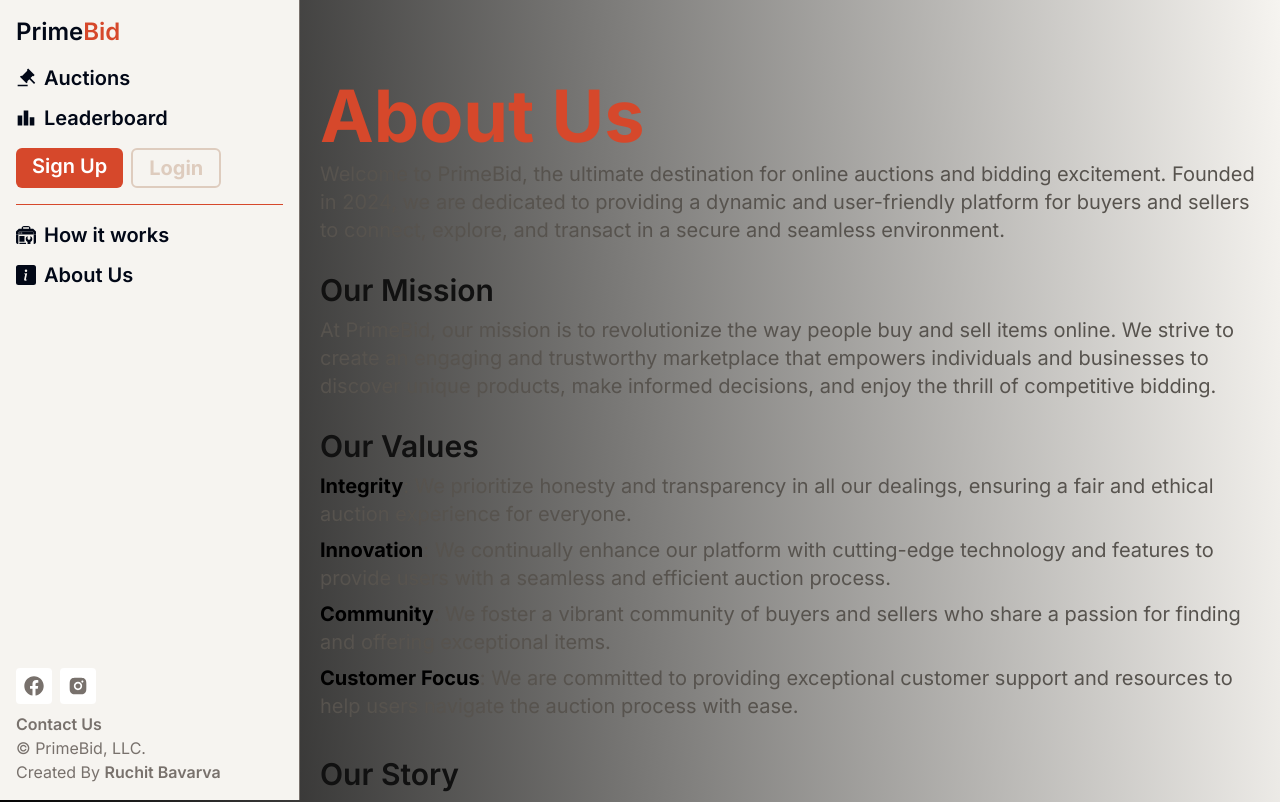
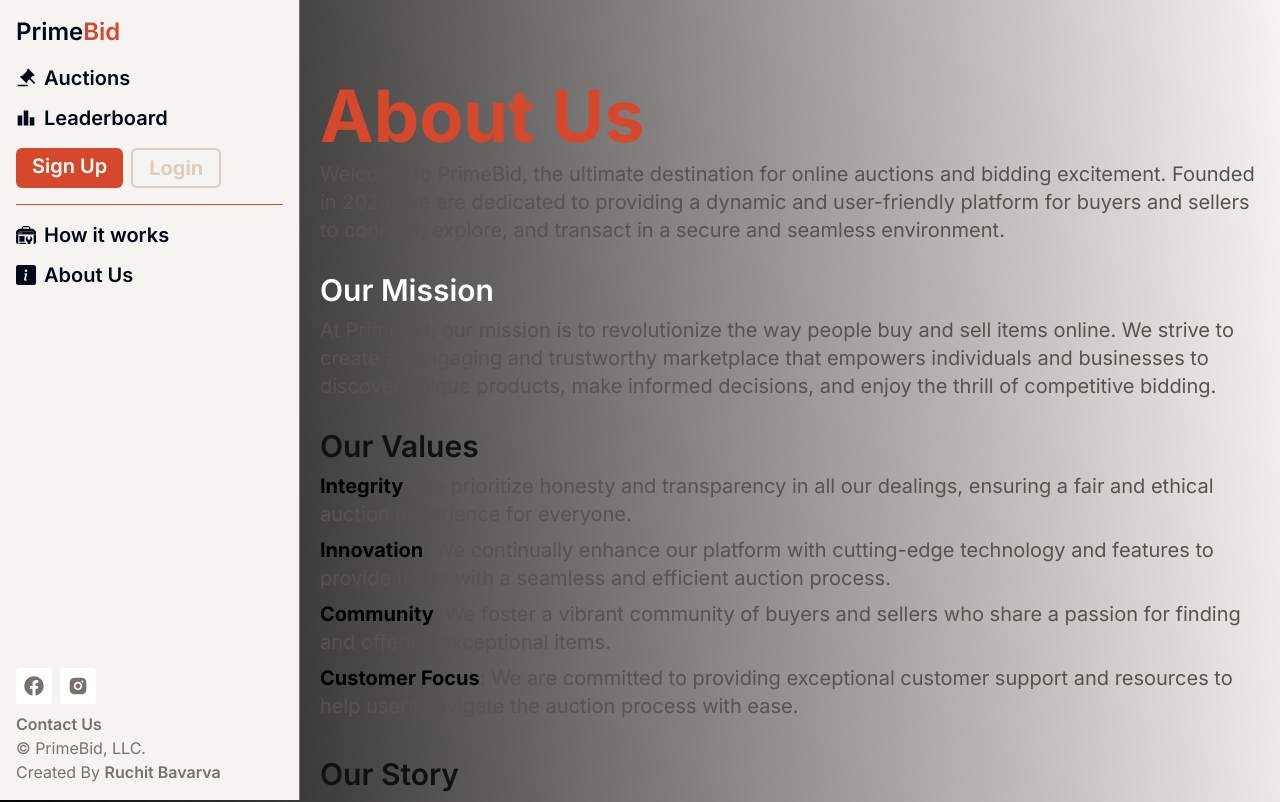
Before and after one commit to Tanmay9724349/Auction_Website, a React (Vite) app in the folder frontend/: page /about in a window 1280 px wide. Shown: the top 802 px of the page. Built offline with nearby package versions, Linux system fonts and the light colour scheme; no server answers.

Commit message:
Update About.jsx

```diff
--- a/frontend/src/pages/About.jsx
+++ b/frontend/src/pages/About.jsx
@@ -47,7 +47,7 @@ const About = () => {
         </div>
         <div>
           <h3
-            className={`text-[#111] text-xl font-semibold mb-2 min-[480px]:text-xl md:text-2xl lg:text-3xl`}
+            className={`text-[#ffffff] text-xl font-semibold mb-2 min-[480px]:text-xl md:text-2xl lg:text-3xl`}
           >
             Our Mission
           </h3>
```
